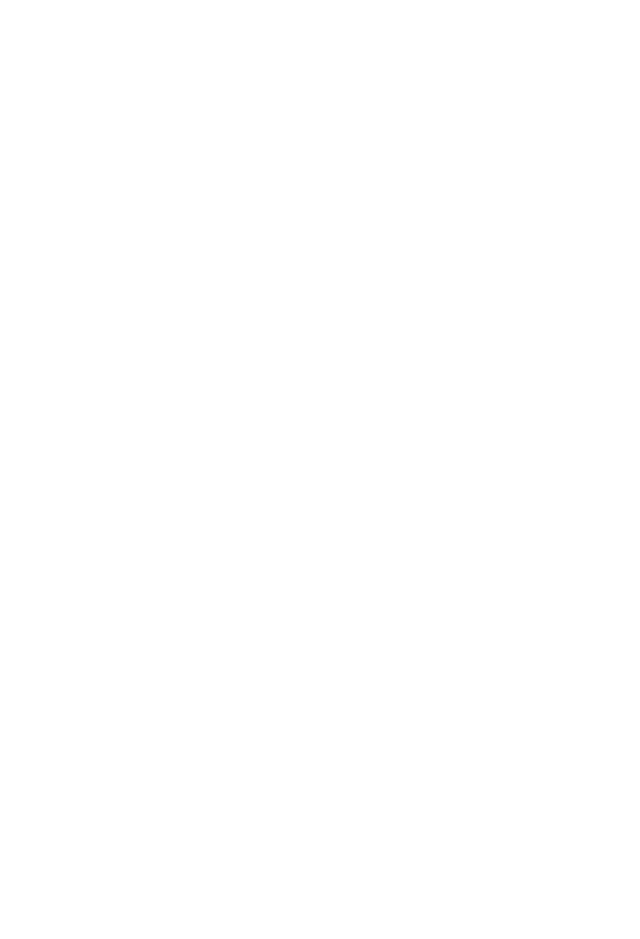
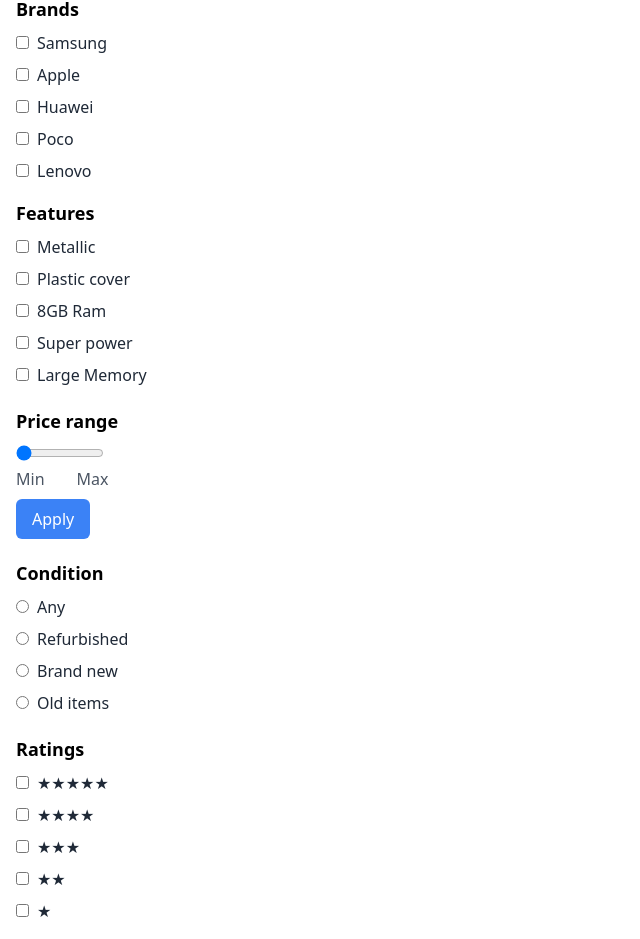
Before and after one commit to umarimran1234/E-Commerce-Project, a Next.js app: page /second-page in a window 1280 px wide. Shown: the part 374-1313 px from the top of the page, without its empty margins (0-640 px from the left). Before the commit the page ends 800 px from the top, so only its background shows below. Built offline with nearby package versions, Linux system fonts and the light colour scheme.

Commit message:
Added sidebar

```diff
--- a/src/app/second-page/page.tsx
+++ b/src/app/second-page/page.tsx
@@ -1,9 +1,11 @@
 import Navbar from "@/components/Navbar/Navbar";
+import FilterSidebar from "@/components/Sidebar/FilterSidebar";
 
 function SecondPage() {
     return (
         <>
             <Navbar></Navbar>
+            <FilterSidebar></FilterSidebar>
         </>
     )
 }
--- /dev/null
+++ b/src/components/Sidebar/FilterSidebar.tsx
@@ -0,0 +1,40 @@
+"use client"
+import React from 'react';
+import Sidebar from './Sidebar';
+
+const FilterSidebar = () => {
+  const filterData = [
+    {
+      name: "Category",
+      options: [
+        { label: "Mobile accessory", value: "mobile-accessory" },
+        { label: "Electronics", value: "electronics" },
+        { label: "Smartphones", value: "smartphones" },
+        { label: "Modern tech", value: "modern-tech" }
+      ]
+    },
+    {
+      name: "Brands",
+      options: [
+        { label: "Samsung", value: "samsung" },
+        { label: "Apple", value: "apple" },
+        { label: "Huawei", value: "huawei" },
+        { label: "Poco", value: "poco" },
+        { label: "Lenovo", value: "lenovo" }
+      ]
+    }
+  ];
+
+  const handleFilterChange = (selectedFilters: string[]) => {
+    // console.log('Selected filters:', selectedFilters);
+    // Implement your filtering logic here based on the selected filters
+  };
+
+  return (
+    <div>
+      <Sidebar data={filterData} onFilterChange={handleFilterChange} />
+    </div>
+  );
+};
+
+export default FilterSidebar;
--- /dev/null
+++ b/src/components/Sidebar/Sidebar.tsx
@@ -0,0 +1,147 @@
+"use client"
+import React, { useState } from 'react';
+
+interface FilterItem {
+    label: string;
+    value: string;
+}
+
+interface FilterCategory {
+    name: string;
+    options: FilterItem[];
+}
+
+interface SidebarProps {
+    data: FilterCategory[]; // This will hold the JSON data
+    onFilterChange: (selectedFilters: string[]) => void; // Function to handle filter selection changes
+}
+
+const Sidebar: React.FC<SidebarProps> = ({ data, onFilterChange }) => {
+    const [selectedFilters, setSelectedFilters] = useState<string[]>([]);
+
+    const handleFilterChange = (value: string) => {
+        const updatedFilters = selectedFilters.includes(value)
+            ? selectedFilters.filter((filter) => filter !== value)
+            : [...selectedFilters, value];
+        setSelectedFilters(updatedFilters);
+        onFilterChange(updatedFilters);
+    };
+
+    const handleResetFilters = () => {
+        setSelectedFilters([]);
+        onFilterChange([]);
+    };
+
+    return (
+        <div className='container mx-auto'>
+            <div className="sidebar mt-5 w-52 p-4">
+            <h2 className="text-xl font-bold mb-4">Filters</h2>
+            <div className="category-filters">
+                {data.map((category) => (
+                    <div key={category.name} className="mb-4">
+                        <h3 className="text-lg font-semibold mb-2">{category.name}</h3>
+                        <ul className="space-y-2">
+                            {category.options.map((option) => (
+                                <li key={option.value}>
+                                    <input
+                                        type="checkbox"
+                                        className="mr-2 border-gray-300 rounded-md"
+                                        checked={selectedFilters.includes(option.value)}
+                                        onChange={() => handleFilterChange(option.value)}
+                                    />
+                                    <label className="text-gray-800">{option.label}</label>
+                                </li>
+                            ))}
+                        </ul>
+                    </div>
+                ))}
+            </div>
+            <div className="brand-filters">
+                {/* ... similar structure for brand filters */}
+            </div>
+            <div className="feature-filters">
+                <h3 className="text-lg font-semibold mb-2">Features</h3>
+                <ul className="space-y-2">
+                    <li>
+                        <input type="checkbox" className="mr-2 border-gray-300 rounded-md" />
+                        <label className="text-gray-800">Metallic</label>
+                    </li>
+                    <li>
+                        <input type="checkbox" className="mr-2 border-gray-300 rounded-md" />
+                        <label className="text-gray-800">Plastic cover</label>
+                    </li>
+                    <li>
+                        <input type="checkbox" className="mr-2 border-gray-300 rounded-md" />
+                        <label className="text-gray-800">8GB Ram</label>
+                    </li>
+                    <li>
+                        <input type="checkbox" className="mr-2 border-gray-300 rounded-md" />
+                        <label className="text-gray-800">Super power</label>
+                    </li>
+                    <li>
+                        <input type="checkbox" className="mr-2 border-gray-300 rounded-md" />
+                        <label className="text-gray-800">Large Memory</label>
+                    </li>
+                </ul>
+            </div>
+            <div className="price-range-filter mt-5">
+                <h3 className="text-lg font-semibold mb-2">Price range</h3>
+                <input type="range" className="w-1/2" min="0" max="999999" />
+                <div className="flex gap-8">
+                    <label className="text-gray-600">Min</label>
+                    <label className="text-gray-600">Max</label>
+                </div>
+                <button className="bg-blue-500 text-white mt-2 px-4 py-2 rounded-md hover:bg-blue-600">Apply</button>
+            </div>
+            <div className="condition-filter mt-5">
+                <h3 className="text-lg font-semibold mb-2">Condition</h3>
+                <ul className="space-y-2">
+                    <li>
+                        <input type="radio" name="condition" className="mr-2" />
+                        <label className="text-gray-800">Any</label>
+                    </li>
+                    <li>
+                        <input type="radio" name="condition" className="mr-2" />
+                        <label className="text-gray-800">Refurbished</label>
+                    </li>
+                    <li>
+                        <input type="radio" name="condition" className="mr-2" />
+                        <label className="text-gray-800">Brand new</label>
+                    </li>
+                    <li>
+                        <input type="radio" name="condition" className="mr-2" />
+                        <label className="text-gray-800">Old items</label>
+                    </li>
+                </ul>
+            </div>
+            <div className="ratings-filter mt-5">
+                <h3 className="text-lg font-semibold mb-2">Ratings</h3>
+                <ul className="space-y-2">
+                    <li>
+                        <input type="checkbox" className="mr-2 border-gray-300 rounded-md" />
+                        <label className="text-gray-800 text-[#FF9017]">★★★★★</label>
+                    </li>
+                    <li>
+                        <input type="checkbox" className="mr-2 border-gray-300 rounded-md" />
+                        <label className="text-gray-800 text-[#FF9017]">★★★★</label>
+                    </li>
+                    <li>
+                        <input type="checkbox" className="mr-2 border-gray-300 rounded-md" />
+                        <label className="text-gray-800 text-[#FF9017]">★★★</label>
+                    </li>
+                    <li>
+                        <input type="checkbox" className="mr-2 border-gray-300 rounded-md" />
+                        <label className="text-gray-800 text-[#FF9017]">★★</label>
+                    </li>
+                    <li>
+                        <input type="checkbox" className="mr-2 border-gray-300 rounded-md" />
+                        <label className="text-gray-800 text-[#FF9017]">★</label>
+                    </li>
+                </ul>
+            </div>
+        </div>
+        </div>
+    );
+}
+
+export default Sidebar;
```
